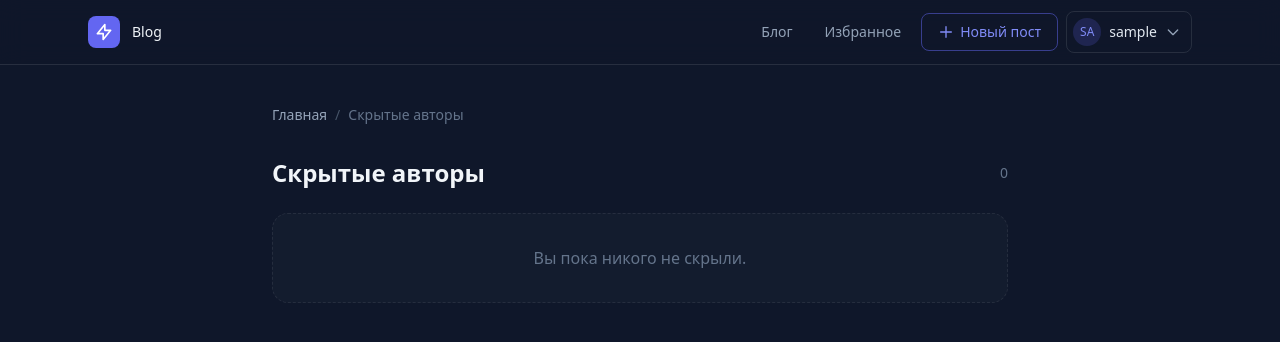
After one commit to Klepa77/blog_django, a Django app: page /articles/show_hidden_authors/ in a window 1280 px wide. The commit adds this page. Shown: the top 342 px of the page. Run offline with Django 4.2, Linux system fonts and the light colour scheme; the visitor is signed in with stand-in values (Sample User, id 1); data that the repository does not hold is empty; some libraries are stand-ins or nearby versions.

Commit message:
create models hidden_authors

```diff
--- /dev/null
+++ b/articles/templates/hidden_authors.html
@@ -0,0 +1,73 @@
+{% extends "layout.html" %}
+
+{% block content %}
+<div class="max-w-3xl mx-auto px-4 py-10">
+
+    <nav class="flex items-center gap-2 text-sm text-slate-400 mb-8">
+        <a href="{% url 'articles:home' %}" class="hover:text-slate-200 transition-colors">Главная</a>
+        <span class="text-slate-600">/</span>
+        <span class="text-slate-500">Скрытые авторы</span>
+    </nav>
+
+    <div class="flex items-center justify-between mb-6">
+        <h1 class="text-2xl font-semibold text-slate-100">Скрытые авторы</h1>
+        <span class="text-sm text-slate-500">{{ hidden_authors|length }}</span>
+    </div>
+
+    {% if hidden_authors %}
+    <div class="overflow-x-auto bg-slate-800/40 border border-white/[0.08] rounded-2xl">
+        <table class="w-full text-sm">
+            <thead>
+                <tr class="border-b border-white/[0.08] text-left text-xs uppercase tracking-wide text-slate-500">
+                    <th class="px-4 py-3 w-14 font-medium">№</th>
+                    <th class="px-4 py-3 font-medium">Автор</th>
+                    <th class="px-4 py-3 w-40 font-medium text-right">Действие</th>
+                </tr>
+            </thead>
+            <tbody class="divide-y divide-white/[0.06]">
+                {% for item in hidden_authors %}
+                <tr class="hover:bg-white/[0.02] transition-colors">
+                    <td class="px-4 py-3 text-slate-500">{{ forloop.counter }}</td>
+                    <td class="px-4 py-3">
+                        <div class="flex items-center gap-3">
+                            {% if item.author.profile.avatar %}
+                            <img src="{{ item.author.profile.avatar.url }}" alt="{{ item.author.username }}"
+                                 class="w-8 h-8 rounded-full object-cover flex-shrink-0">
+                            {% else %}
+                            <div class="w-8 h-8 rounded-full bg-indigo-500/20 text-indigo-400 text-xs
+                                        flex items-center justify-center font-medium flex-shrink-0">
+                                {{ item.author.username|slice:":2"|upper }}
+                            </div>
+                            {% endif %}
+                            <span class="text-slate-200 font-medium">{{ item.author.username }}</span>
+                        </div>
+                    </td>
+                    <td class="px-4 py-3 text-right">
+                        <a
+                                href="{% url 'articles:hide_this_author' item.author.pk %}"
+                                class="show-author-btn inline-flex items-center gap-1.5 text-sm text-amber-400
+                                       border border-amber-500/30 hover:bg-amber-500/10
+                                       rounded-lg px-3 py-1.5 transition-colors"
+                                data-author-id="{{ item.author.id }}">
+                            <svg class="w-4 h-4" fill="none" stroke="currentColor" viewBox="0 0 24 24">
+                                <path stroke-linecap="round" stroke-linejoin="round" stroke-width="2"
+                                      d="M15 12a3 3 0 11-6 0 3 3 0 016 0z"/>
+                                <path stroke-linecap="round" stroke-linejoin="round" stroke-width="2"
+                                      d="M2.458 12C3.732 7.943 7.523 5 12 5c4.478 0 8.268 2.943 9.542 7-1.274 4.057-5.064 7-9.542 7-4.477 0-8.268-2.943-9.542-7z"/>
+                            </svg>
+                            Показать
+                        </ф>
+                    </td>
+                </tr>
+                {% endfor %}
+            </tbody>
+        </table>
+    </div>
+    {% else %}
+    <div class="bg-slate-800/30 border border-dashed border-white/[0.08] rounded-2xl p-8 text-center">
+        <p class="text-slate-500">Вы пока никого не скрыли.</p>
+    </div>
+    {% endif %}
+
+</div>
+{% endblock %}
--- a/articles/templates/layout.html
+++ b/articles/templates/layout.html
@@ -39,12 +39,62 @@
             <a href="{% url 'users:sign_in' %}"
                class="text-sm font-medium bg-indigo-500 hover:bg-indigo-400 text-white px-4 py-2 rounded-lg transition-colors">Войти</a>
             {% else %}
-            <a href="{% url 'users:sign_out' %}"
-               class="text-sm font-medium bg-red-500 hover:bg-red-400
-          text-white px-4 py-2 rounded-lg transition-colors">
-                Выйти
-            </a>
+<div class="relative" id="user-menu">
+    <button type="button" id="user-menu-btn"
+            class="flex items-center gap-2 pl-1.5 pr-2.5 py-1.5 rounded-lg
+                   border border-white/10 hover:bg-white/5 transition-colors"
+            aria-haspopup="true" aria-expanded="false">
+        {% if user.profile.avatar %}
+        <img src="{{ user.profile.avatar.url }}" alt="{{ user.username }}"
+             class="w-7 h-7 rounded-full object-cover">
+        {% else %}
+        <div class="w-7 h-7 rounded-full bg-indigo-500/20 text-indigo-400
+                    flex items-center justify-center text-xs font-medium">
+            {{ user.username|slice:":2"|upper }}
+        </div>
+        {% endif %}
+        <span class="text-sm text-slate-200 max-w-[120px] truncate">{{ user.username }}</span>
+        <svg class="user-menu-chevron w-4 h-4 text-slate-400 transition-transform duration-200"
+             fill="none" stroke="currentColor" viewBox="0 0 24 24">
+            <path stroke-linecap="round" stroke-linejoin="round" stroke-width="2" d="M19 9l-7 7-7-7"/>
+        </svg>
+    </button>
+
+    <div id="user-menu-dropdown"
+         class="hidden absolute right-0 mt-2 w-56 origin-top-right
+                bg-slate-800 border border-white/[0.08] rounded-xl shadow-xl py-1.5">
+
+        <div class="px-3.5 py-2 border-b border-white/[0.06] mb-1">
+            <p class="text-sm font-medium text-slate-200 truncate">{{ user.username }}</p>
+            {% if user.email %}
+            <p class="text-xs text-slate-500 truncate">{{ user.email }}</p>
             {% endif %}
+        </div>
+
+        <a href="{% url 'articles:show_hidden_authors' %}"
+           class="flex items-center gap-2.5 px-3.5 py-2 text-sm text-slate-300
+                  hover:bg-white/5 hover:text-slate-100 transition-colors">
+            <svg class="w-4 h-4 text-slate-400" fill="none" stroke="currentColor" viewBox="0 0 24 24">
+                <path stroke-linecap="round" stroke-linejoin="round" stroke-width="2"
+                      d="M13.875 18.825A10.05 10.05 0 0112 19c-4.478 0-8.268-2.943-9.543-7a9.97 9.97 0 011.563-3.029m5.858.908a3 3 0 114.243 4.243M9.878 9.878l4.242 4.242M9.88 9.88l-3.29-3.29m7.532 7.532l3.29 3.29M3 3l3.59 3.59m0 0A9.953 9.953 0 0112 5c4.478 0 8.268 2.943 9.543 7a10.025 10.025 0 01-4.132 5.411m0 0L21 21"/>
+            </svg>
+            Скрытые авторы
+        </a>
+
+        <div class="my-1 border-t border-white/[0.06]"></div>
+
+        <a href="{% url 'users:sign_out' %}"
+           class="flex items-center gap-2.5 px-3.5 py-2 text-sm text-red-400
+                  hover:bg-red-500/10 transition-colors">
+            <svg class="w-4 h-4" fill="none" stroke="currentColor" viewBox="0 0 24 24">
+                <path stroke-linecap="round" stroke-linejoin="round" stroke-width="2"
+                      d="M17 16l4-4m0 0l-4-4m4 4H7m6 4v1a3 3 0 01-3 3H6a3 3 0 01-3-3V7a3 3 0 013-3h4a3 3 0 013 3v1"/>
+            </svg>
+            Выйти
+        </a>
+    </div>
+</div>
+{% endif %}
         </div>
     </div>
 </nav>
@@ -54,6 +104,33 @@
 {% endblock %}
 {% block script %}
 {% endblock %}
+<script>
+    (() => {
+        const btn = document.getElementById('user-menu-btn')
+        const dropdown = document.getElementById('user-menu-dropdown')
+        if (!btn || !dropdown) return
 
+        const chevron = btn.querySelector('.user-menu-chevron')
+
+        const setOpen = (open) => {
+            dropdown.classList.toggle('hidden', !open)
+            chevron.classList.toggle('rotate-180', open)
+            btn.setAttribute('aria-expanded', open)
+        }
+
+        btn.addEventListener('click', (e) => {
+            e.stopPropagation()
+            setOpen(dropdown.classList.contains('hidden'))
+        })
+
+        document.addEventListener('click', (e) => {
+            if (!document.getElementById('user-menu').contains(e.target)) setOpen(false)
+        })
+
+        document.addEventListener('keydown', (e) => {
+            if (e.key === 'Escape') setOpen(false)
+        })
+    })()
+</script>
 </body>
 </html>
--- a/articles/urls.py
+++ b/articles/urls.py
@@ -18,6 +18,8 @@ urlpatterns=[
     path('comment_dislikes/<int:pk>',views.comment_dislikes,name='comment_dislikes'),
     path('fetch_tags/',views.fetch_tags,name='fetch_tags'),
     path('favorite/<int:pk>',views.favorite,name='favorite'),
+    path('hide_this_author/<int:pk>',views.hide_this_author,name='hide_this_author'),
+    path('show_hidden_authors/',views.show_hidden_authors,name='show_hidden_authors'),
 
 
 
--- a/articles/views.py
+++ b/articles/views.py
@@ -21,6 +21,8 @@ def home(request):
     selected_author = User.objects.filter(pk=author).first() if author else None
 
     posts = Post.objects.all().order_by('-date_created')
+    hidden_authors = HiddenAuthor.objects.filter(user=request.user).values_list('author', flat=True)
+    posts = posts.exclude(author__in=hidden_authors)
     posts = posts.filter(title__icontains=search) if search else posts
     posts = posts.filter(category=category) if category else posts
     posts = posts.filter(tags__name=tag) if tag else posts
@@ -62,6 +64,8 @@ def post(request, pk):
     comments = Comment.objects.filter(post=post_data,parent = None)
     is_favorite = post_data.favorite_set.filter(user=request.user).exists() \
         if request.user.is_authenticated else False
+    is_hidden_author = HiddenAuthor.objects.filter(user=request.user).exists() if request.user.is_authenticated else False
+    print(is_hidden_author)
 
     try:
         next_post = post_data.get_next_by_date_created()
@@ -221,3 +225,21 @@ def favorite(request, pk):
 
 
     return redirect('articles:post', pk=pk)
+
+@login_required(login_url='/users/sign_in')
+def hide_this_author(request, pk,):
+    author = get_object_or_404(User, id=pk)
+    if request.user == author:
+        return JsonResponse({'error':'you cannot hide yourself'})
+    obj,created = HiddenAuthor.objects.get_or_create(author=author,
+                                                     user=request.user)
+    if not created:
+        obj.delete()
+    return redirect('articles:home')
+
+@login_required(login_url='/users/sign_in')
+
+def show_hidden_authors(request):
+    hidden_authors = HiddenAuthor.objects.filter(user=request.user)
+    return render(request, 'hidden_authors.html',
+                  {'hidden_authors': hidden_authors},)
--- a/users/views.py
+++ b/users/views.py
@@ -7,7 +7,7 @@ def sign_up(request):
     form = SignUpForm(request.POST or None)
     if form.is_valid():
         user = form.save()
-        return redirect('user:sign_in')
+        return redirect('users:sign_in')
     return render(request, 'sign_up.html', {'form': form})
 
 def sign_in(request):
```
Also changed, not shown: articles/models.py (+28 -10 lines), articles/templates/post.html (+22 -5 lines), articles/migrations/0016_hiddenauthor_hiddenauthor_unique_author_and_more.py (added).
